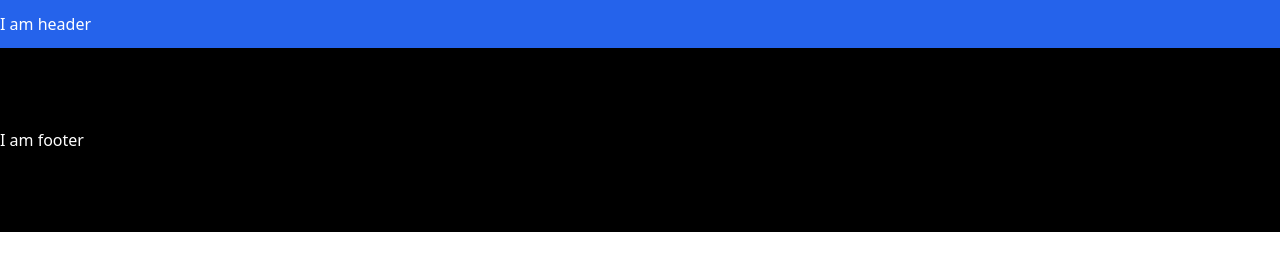
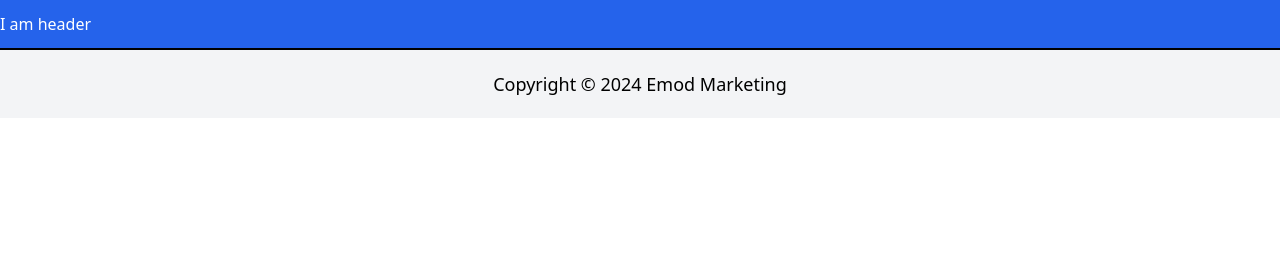
Before and after one commit to bluppco/emodmarketing.com, an Astro site: page / in a window 1280 px wide. Built offline with nearby package versions, Linux system fonts and the light colour scheme; Astro itself is replaced by a stand-in of ours.

Commit message:
feat: created footer section

```diff
--- a/src/components/common/footer/index.astro
+++ b/src/components/common/footer/index.astro
@@ -3,9 +3,15 @@
 // IMPORT ASTRO LAYOUTS
 import Container from "@/layouts/container/index.astro"
 
+// IMPORT ASTRO ATOMS
+import ParagraphLargeCenter from "@/atoms/paragraphs/lg/center/index.astro"
+
+// IMPORT DATA FROM FRONT-MATTER
+import { frontmatter as copyright } from "@/content/footer/copyright.md"
+
 ---
-<footer class="bg-black py-20">
+<footer class="bg-gray-100 py-5 border-t-2 w-full border-black">
     <Container>
-        <p class="text-white">I am footer</p>
+        <ParagraphLargeCenter>{ copyright.title }</ParagraphLargeCenter>
     </Container>
 </footer>
--- /dev/null
+++ b/src/content/footer/copyright.md
@@ -0,0 +1,4 @@
+---
+live: true
+title: Copyright © 2024 Emod Marketing
+---
```
